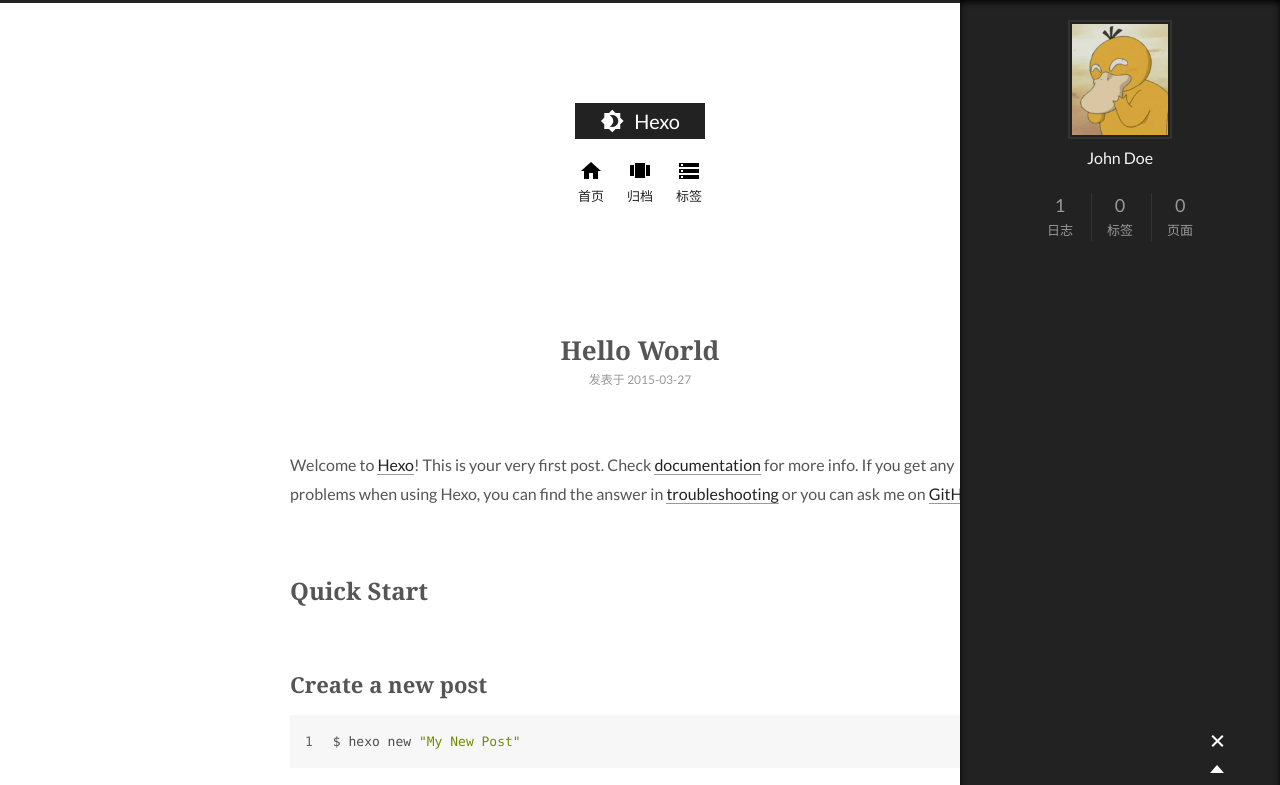
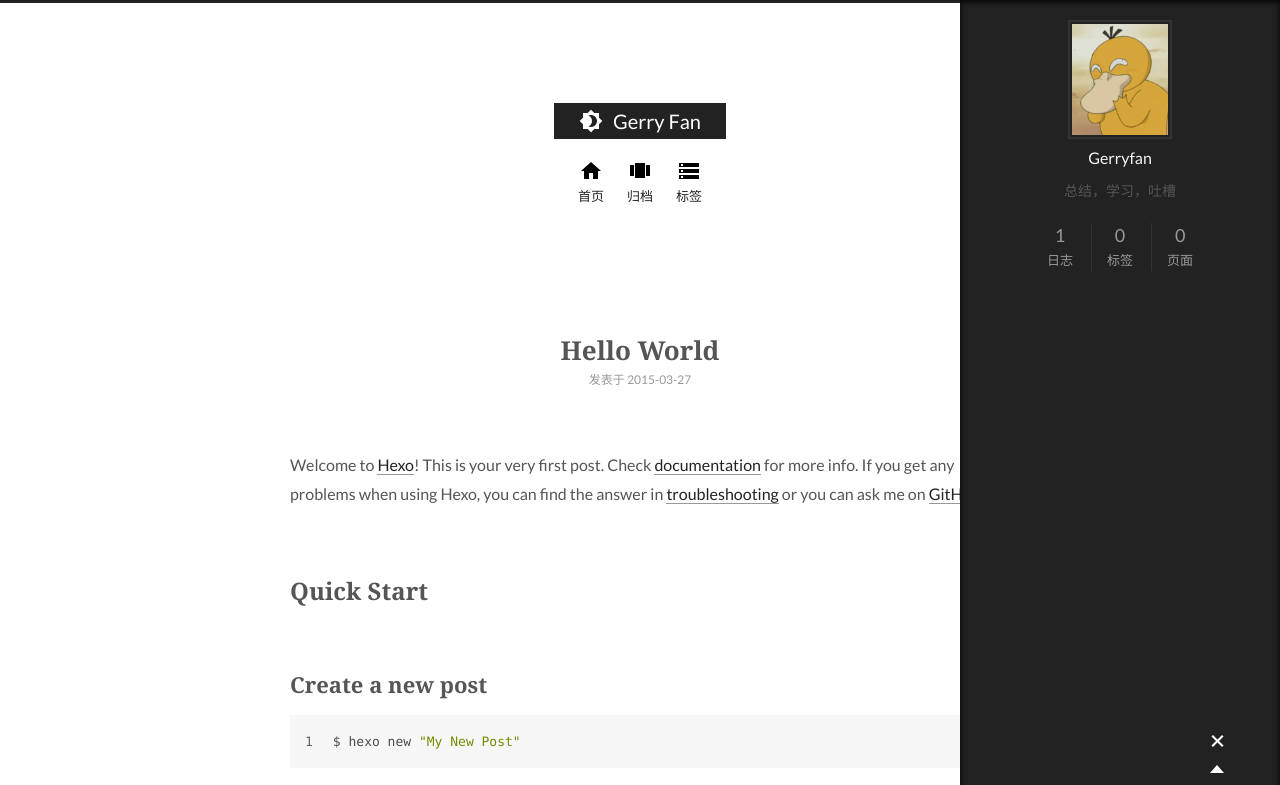
Before and after one commit to gerryfan/gerryfan.github.io, a plain HTML site: page index.html in a window 1280 px wide. Both pictures are taken after a click on the element 1217 px from the left and 742 px from the top of the page. Shown: the top 785 px of the page. Drawn offline with Linux system fonts and the light colour scheme.

Commit message:
Site updated: 2015-03-28 20:34:09

```diff
--- a/css/main.css
+++ b/css/main.css
@@ -1137,7 +1137,7 @@
   width: 4px;
   height: 4px;
   border-radius: 50%;
-  background: #22c7ff;
+  background: #6b6a54;
 }
 .sidebar-nav {
   margin: 0;
--- a/index.html
+++ b/index.html
@@ -16,6 +16,8 @@
 <link rel="stylesheet" type="text/css" href="/css/main.css?v=0.4.0"/>
 
 
+    <meta name="description" content="总结，学习，吐槽" />
+
 
 
 
@@ -30,7 +32,7 @@
 
 
 
-  <title> Hexo </title>
+  <title> Gerry Fan </title>
 </head>
 
 <body>
@@ -47,7 +49,7 @@
       <span class="logo">
         <i class="icon-logo"></i>
       </span>
-      <span class="site-title">Hexo</span>
+      <span class="site-title">Gerry Fan</span>
   </a>
   <span class="logo-line-after"><i></i></span>
 </h1>
@@ -192,10 +194,10 @@
 
     <div class="site-overview">
       <div class="site-author motion-element">
-        <img class="site-author-image" src="/images/default_avatar.jpg" alt="John Doe" />
-        <p class="site-author-name">John Doe</p>
+        <img class="site-author-image" src="/images/default_avatar.jpg" alt="Gerryfan" />
+        <p class="site-author-name">Gerryfan</p>
       </div>
-      <p class="site-description motion-element"></p>
+      <p class="site-description motion-element">总结，学习，吐槽</p>
       <div class="site-state motion-element">
         <div class="site-state-item site-state-posts">
           <span class="site-state-item-count">1</span>
@@ -240,7 +242,7 @@
   <span class="with-love">
     <i class="icon-heart"></i>
   </span>
-  <span class="author">John Doe</span>
+  <span class="author">Gerryfan</span>
 </div>
 
 <div class="powered-by">
```
Also changed, not shown: 2015/03/27/hello-world/index.html (+8 -6 lines), archives/2015/03/index.html (+8 -6 lines), archives/2015/index.html (+8 -6 lines), archives/index.html (+8 -6 lines).
